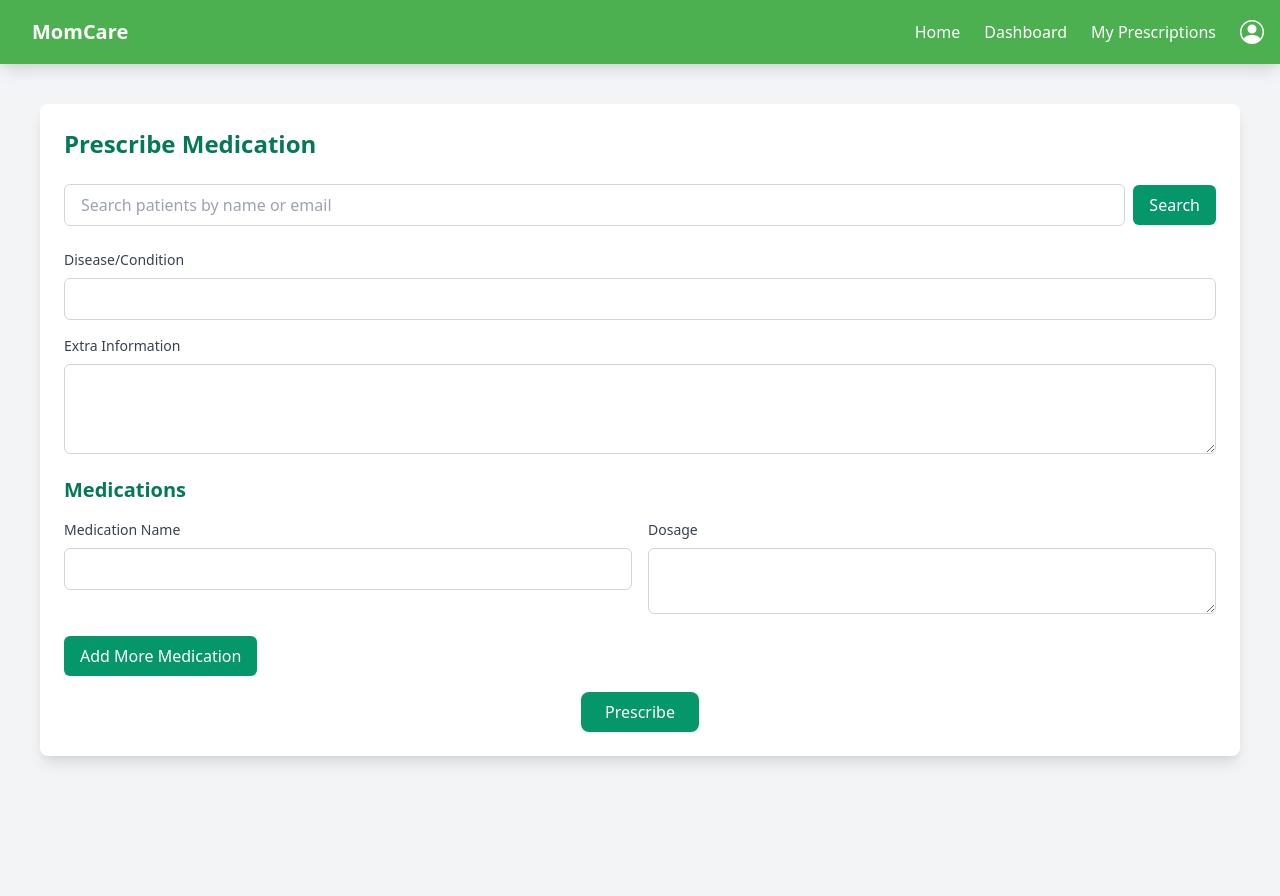
After one commit to allankalema/healthcaresystem, a Django app: page /antenental/prescribe/ in a window 1280 px wide. The commit adds this page. Run offline with Django 5.2, Linux system fonts and the light colour scheme; a user stored in the database is signed in.

Commit message:
presciptions are implemented

```diff
--- a/antenental/forms.py
+++ b/antenental/forms.py
@@ -1,5 +1,6 @@
 from django import forms
-from .models import PreviousObstetricHistory, AntenatalProgressExamination, UltrasoundReport, AntenatalCard
+from .models import *
+from django.forms import formset_factory
 
 class PreviousObstetricHistoryForm(forms.ModelForm):
     class Meta:
@@ -23,3 +24,25 @@ class AntenatalCardUpdateForm(forms.ModelForm):
     class Meta:
         model = AntenatalCard
         fields = ['next_of_kin_name', 'next_of_kin_phone', 'next_of_kin_relationship', 'next_of_kin_address']
+
+
+class PrescriptionForm(forms.ModelForm):
+    class Meta:
+        model = Prescription
+        fields = ['disease_condition', 'extra_information']
+        widgets = {
+            'disease_condition': forms.TextInput(attrs={'class': 'form-input'}),
+            'extra_information': forms.Textarea(attrs={'class': 'form-textarea', 'rows': 3}),
+        }
+
+class MedicationForm(forms.ModelForm):
+    class Meta:
+        model = Medication
+        fields = ['medication_name', 'dosage']
+        widgets = {
+            'medication_name': forms.TextInput(attrs={'class': 'form-input'}),
+            'dosage': forms.Textarea(attrs={'class': 'form-textarea', 'rows': 2}),
+        }
+
+# Create a formset for medications
+MedicationFormSet = formset_factory(MedicationForm, extra=1)
--- a/antenental/models.py
+++ b/antenental/models.py
@@ -116,7 +116,7 @@ class Prescription(models.Model):
     doctor = models.ForeignKey(User, related_name='prescribed_by', on_delete=models.CASCADE)  # Links to the doctor who prescribed
     disease_condition = models.CharField(max_length=255)  # Disease or condition the patient is being treated for
     prescription_date = models.DateField(default=now)  # Date the prescription was made
-    follow_up_date = models.DateField()  # Latest date when the patient should have this checked
+    follow_up_date = models.DateField(null=True, blank=True)  # Latest date when the patient should have this checked
     extra_information = models.TextField(null=True, blank=True)  # Any additional information about the prescription
     cleared = models.BooleanField(default=False)  # Whether the prescription has been cleared or not
     cleared_date = models.DateTimeField(null=True, blank=True)  # Date when the prescription was cleared
--- a/antenental/urls.py
+++ b/antenental/urls.py
@@ -9,5 +9,6 @@ urlpatterns = [
     path('doctor-patients/', views.doctor_patients, name='doctor_patients'),
     path('patient-details/<int:patient_id>/', views.patient_details, name='patient_details'),
     path('add-information/<int:patient_id>/', views.add_information, name='add_information'),
+    path('prescribe/', views.prescribe_medication, name='prescribe_medication'),
 
 ]
--- a/antenental/views.py
+++ b/antenental/views.py
@@ -2,12 +2,14 @@ from django.shortcuts import render, redirect, get_object_or_404
 from django.contrib.auth.decorators import login_required
 from .models import AntenatalCard, Prescription
 from accounts.decorators import *
+from django.core.mail import send_mail
 from django.contrib import messages
 from django.shortcuts import render
 from django.utils.timezone import now
 from django.db.models import Q
 from .models import *
 from.forms import *
+from django.conf import settings
 from accounts.models import * # Import your User model
 
 
@@ -182,11 +184,6 @@ def patient_details(request, patient_id):
     })
 
 
-from django.shortcuts import render, get_object_or_404, redirect
-from django.contrib import messages
-from django.core.mail import send_mail
-from .models import AntenatalCard, PreviousObstetricHistory, AntenatalProgressExamination, UltrasoundReport
-from .forms import PreviousObstetricHistoryForm, AntenatalProgressExaminationForm, UltrasoundReportForm
 
 def add_information(request, patient_id):
     # Fetch the AntenatalCard instance for the patient
@@ -266,3 +263,63 @@ def add_information(request, patient_id):
         'antenatal_progress_form': AntenatalProgressExaminationForm(),
         'ultrasound_report_form': UltrasoundReportForm(),
     })
+
+@login_required
+def prescribe_medication(request):
+    antenatal_cards = AntenatalCard.objects.filter(Doctor=request.user)
+    selected_patient = None
+
+    # Handle patient search
+    search_query = request.GET.get('search', '')
+    if search_query:
+        antenatal_cards = antenatal_cards.filter(
+            user__first_name__icontains=search_query
+        ) | antenatal_cards.filter(
+            user__last_name__icontains=search_query
+        ) | antenatal_cards.filter(
+            user__email__icontains=search_query
+        )
+
+    # Handle form submission
+    if request.method == 'POST':
+        prescription_form = PrescriptionForm(request.POST)
+        medication_formset = MedicationFormSet(request.POST)
+
+        if prescription_form.is_valid() and medication_formset.is_valid():
+            # Save prescription
+            prescription = prescription_form.save(commit=False)
+            prescription.patient = User.objects.get(id=request.POST.get('patient'))
+            prescription.doctor = request.user
+            prescription.save()
+
+            # Save medications
+            for form in medication_formset:
+                if form.cleaned_data.get('medication_name'):
+                    medication = form.save(commit=False)
+                    medication.prescription = prescription
+                    medication.save()
+
+            # Send email to the patient
+            send_mail(
+                subject="New Prescription",
+                message=f"You have a new prescription from Dr. {request.user.get_full_name()}. "
+                        f"Please log in to the system for more details.",
+                from_email=settings.DEFAULT_FROM_EMAIL,
+                recipient_list=[prescription.patient.email],
+                fail_silently=False,
+            )
+
+            messages.success(request, "Prescription created successfully!")
+            return redirect('doctor_dashboard')
+        else:
+            messages.error(request, "Error creating prescription. Please check the form.")
+    else:
+        prescription_form = PrescriptionForm()
+        medication_formset = MedicationFormSet()
+
+    return render(request, 'prescription/prescribe_medication.html', {
+        'antenatal_cards': antenatal_cards,
+        'prescription_form': prescription_form,
+        'medication_formset': medication_formset,
+        'search_query': search_query,
+    })
--- a/templates/dashboards/doctor_dashboard.html
+++ b/templates/dashboards/doctor_dashboard.html
@@ -23,7 +23,7 @@
                 <span class="text-lg font-semibold">My Patients</span>
             </a>
             <!-- Prescribe Button -->
-            <a href="#" class="bg-green-700 text-white p-6 rounded-lg shadow-lg hover:bg-green-600 transition duration-300 flex items-center justify-center">
+            <a href="{% url 'prescribe_medication' %}" class="bg-green-700 text-white p-6 rounded-lg shadow-lg hover:bg-green-600 transition duration-300 flex items-center justify-center">
                 <i class="bi bi-prescription2 text-2xl mr-2"></i>
                 <span class="text-lg font-semibold">Prescribe</span>
             </a>
--- /dev/null
+++ b/templates/prescription/prescribe_medication.html
@@ -0,0 +1,145 @@
+<!-- templates/prescription/prescribe_medication.html -->
+{% extends 'base.html' %}
+{% load static %}
+
+{% block content %}
+
+<style>
+            /* Custom CSS for form inputs */
+        .form-input {
+            width: 100%;
+            padding: 0.5rem;
+            border: 1px solid #d1d5db;
+            border-radius: 0.375rem;
+            outline: none;
+            transition: border-color 0.2s;
+        }
+
+        .form-input:focus {
+            border-color: #10b981;
+            ring: 2px solid #10b981;
+        }
+
+        .form-textarea {
+            width: 100%;
+            padding: 0.5rem;
+            border: 1px solid #d1d5db;
+            border-radius: 0.375rem;
+            outline: none;
+            transition: border-color 0.2s;
+        }
+
+        .form-textarea:focus {
+            border-color: #10b981;
+            ring: 2px solid #10b981;
+        }
+</style>
+<main class="min-h-screen p-6 bg-gray-100">
+    <div class="container mx-auto">
+        <div class="bg-white p-6 rounded-lg shadow-lg">
+            <h2 class="text-2xl font-bold text-green-700 mb-6">Prescribe Medication</h2>
+
+            <!-- Patient Search -->
+            <div class="mb-6">
+                <form method="get" class="flex items-center">
+                    <input type="text" name="search" value="{{ search_query }}" placeholder="Search patients by name or email"
+                           class="w-full px-4 py-2 border border-gray-300 rounded-md focus:outline-none focus:ring-2 focus:ring-green-500">
+                    <button type="submit" class="ml-2 bg-green-600 text-white px-4 py-2 rounded-md hover:bg-green-700">
+                        Search
+                    </button>
+                </form>
+            </div>
+
+            <!-- Patient List -->
+            {% if search_query %}
+                <div class="mb-6">
+                    <h3 class="text-xl font-semibold text-green-700 mb-4">Search Results</h3>
+                    <ul class="space-y-2">
+                        {% for card in antenatal_cards %}
+                            <li class="p-4 border border-gray-200 rounded-md hover:bg-gray-50 cursor-pointer"
+                                onclick="selectPatient('{{ card.user.id }}', '{{ card.user.get_full_name }}')">
+                                <input type="checkbox" name="patient" value="{{ card.user.id }}" class="mr-2">
+                                {{ card.user.get_full_name }} - {{ card.user.email }}
+                            </li>
+                        {% empty %}
+                            <li class="text-gray-600">No patients found.</li>
+                        {% endfor %}
+                    </ul>
+                </div>
+            {% endif %}
+
+            <!-- Prescription Form -->
+            <form method="post" class="space-y-4">
+                {% csrf_token %}
+                <input type="hidden" id="id_patient" name="patient">
+
+                <!-- Disease Condition -->
+                <div class="space-y-2">
+                    <label class="block text-sm font-medium text-gray-700">Disease/Condition</label>
+                    {{ prescription_form.disease_condition }}
+                </div>
+
+                <!-- Extra Information -->
+                <div class="space-y-2">
+                    <label class="block text-sm font-medium text-gray-700">Extra Information</label>
+                    {{ prescription_form.extra_information }}
+                </div>
+
+                <!-- Medications Formset -->
+                <div class="mt-6">
+                    <h3 class="text-xl font-semibold text-green-700 mb-4">Medications</h3>
+                    {{ medication_formset.management_form }}
+                    <div id="medication-forms">
+                        {% for form in medication_formset %}
+                            <div class="grid grid-cols-1 sm:grid-cols-2 gap-4 mb-4 medication-form">
+                                <div class="space-y-2">
+                                    <label class="block text-sm font-medium text-gray-700">Medication Name</label>
+                                    {{ form.medication_name }}
+                                </div>
+                                <div class="space-y-2">
+                                    <label class="block text-sm font-medium text-gray-700">Dosage</label>
+                                    {{ form.dosage }}
+                                </div>
+                            </div>
+                        {% endfor %}
+                    </div>
+                    <button type="button" id="add-more-medication" class="bg-green-600 text-white px-4 py-2 rounded-md hover:bg-green-700">
+                        Add More Medication
+                    </button>
+                </div>
+
+                <!-- Submit Button -->
+                <div class="mt-6 text-center">
+                    <button type="submit" class="bg-green-600 text-white px-6 py-2 rounded-lg hover:bg-green-700">
+                        Prescribe
+                    </button>
+                </div>
+            </form>
+        </div>
+    </div>
+</main>
+
+<script>
+    function selectPatient(patientId, patientName) {
+        document.getElementById('id_patient').value = patientId;
+        document.getElementById('patient-display').innerText = patientName;
+    }
+
+    document.addEventListener('DOMContentLoaded', function() {
+        const addMoreButton = document.getElementById('add-more-medication');
+        const medicationForms = document.getElementById('medication-forms');
+        const totalForms = document.getElementById('id_form-TOTAL_FORMS');
+
+        addMoreButton.addEventListener('click', function() {
+            const formCount = document.querySelectorAll('.medication-form').length;
+            const newForm = medicationForms.querySelector('.medication-form').cloneNode(true);
+            const formRegex = RegExp(`form-(\\d){1}-`, 'g');
+
+            newForm.innerHTML = newForm.innerHTML.replace(formRegex, `form-${formCount}-`);
+            medicationForms.appendChild(newForm);
+
+            totalForms.setAttribute('value', formCount + 1);
+        });
+    });
+</script>
+{% endblock %}
```
Also changed, not shown: accounts/models.py (+8 -0 lines), tables.txt (+210 -48 lines), antenental/migrations/0006_alter_prescription_follow_up_date.py (added), db.sqlite3.
